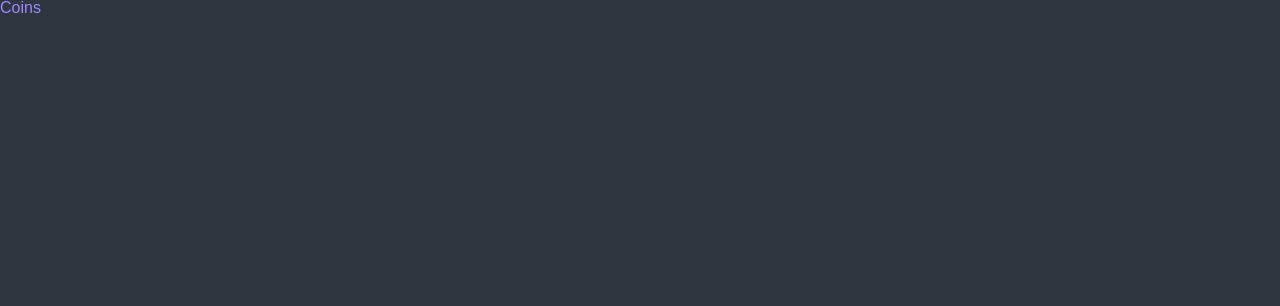
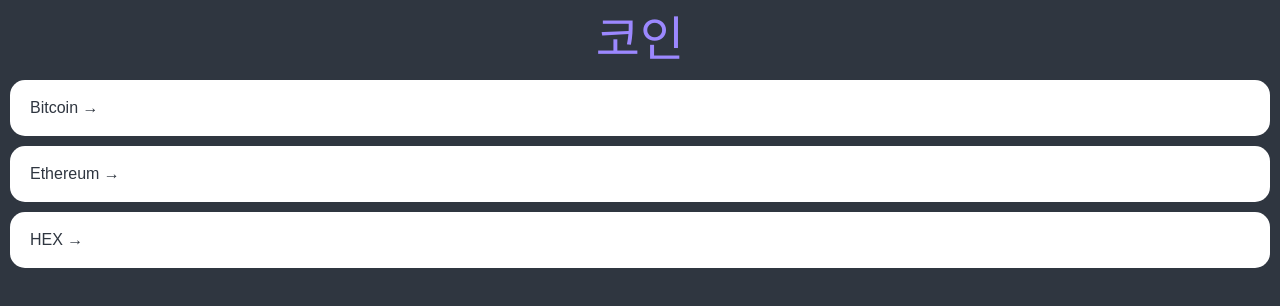
Before and after one commit to uheaji/react-typescript, a React (Create React App) app: page / in a window 1280 px wide. Shown: the top 306 px of the page. Built offline with nearby package versions, Linux system fonts and the light colour scheme.

Commit message:
#4.2 Home part1

```diff
--- a/src/App.tsx
+++ b/src/App.tsx
@@ -60,10 +60,11 @@
   }
   a{
     text-decoration: none;
+    color: inherit;
   }
 `;
 
-// fragments : DOM에 별도 노드를 추가하지 않고 자식 목록을 그룹화할 수 있습니다. (= 유령 컴포넌트)
+// Fragments : DOM에 별도 노드를 추가하지 않고 자식 목록을 그룹화할 수 있습니다. (= 유령 컴포넌트)
 function App() {
   return (
     <>
--- a/src/index.tsx
+++ b/src/index.tsx
@@ -7,9 +7,9 @@
 const root = ReactDOM.createRoot(document.getElementById("root") as HTMLElement);
 
 root.render(
-  <React.StrictMode>
+  <div>
     <ThemeProvider theme={theme}>
       <App />
     </ThemeProvider>
-  </React.StrictMode>
+  </div>
 );
--- a/src/routes/Coin.tsx
+++ b/src/routes/Coin.tsx
@@ -6,7 +6,7 @@
 
 
 function Coin() {
-    // useParams() : url에서 관심있어하는 정보를 잡아낼 수 있게 해준다.
+    // useParams(): url에서 관심있어하는 정보를 잡아낼 수 있게 해준다.
     const { coinId } = useParams<RouteParams>();
     return <h1>Coin: {coinId} </h1>
 }
--- a/src/routes/Coins.tsx
+++ b/src/routes/Coins.tsx
@@ -1,11 +1,88 @@
+import { Link } from "react-router-dom";
 import styled from "styled-components";
 
+const Container = styled.div`
+  padding: 0px 10px;
+`;
+
+const Header = styled.header`
+  height: 10vh;
+  display: flex;
+  justify-content: center;
+  align-items: center;
+  justify-content: center;
+`;
+
+const CoinsList = styled.ul``;
+
+const Coin = styled.li`
+  background-color: white;
+  color: ${(props) => props.theme.bgColor};
+  padding: 20px;
+  margin-bottom: 10px;
+  border-radius: 15px;
+  a{
+    transition: color .2s ease-in;
+    display: block;
+  }
+  &:hover {
+    a {
+      color: ${(props)=> props.theme.accentColor};
+    }
+  }
+`;
+
 const Title = styled.h1`
+  font-size: 48px;
   color: ${(props)=> props.theme.accentColor};
 `;
 
+const coins = [
+  {
+    id: "btc-bitcoin",
+    name: "Bitcoin",
+    symbol: "BTC",
+    rank: 1,
+    is_new: false,
+    is_active: true,
+    type: "coin",
+  },
+  {
+    id: "eth-ethereum",
+    name: "Ethereum",
+    symbol: "ETH",
+    rank: 2,
+    is_new: false,
+    is_active: true,
+    type: "coin",
+  },
+  {
+    id: "hex-hex",
+    name: "HEX",
+    symbol: "HEX",
+    rank: 3,
+    is_new: false,
+    is_active: true,
+    type: "token",
+  },
+];
+
 function Coins() {
-  return <Title>Coins</Title>;
+  return (
+    <Container>
+      <Header>
+        <Title>코인</Title>
+      </Header>
+      <CoinsList>
+        {/* a.href 페이지가 새로고침이 됨 */}
+        {coins.map((coin) => (
+          <Coin key={coin.id}>
+            <Link to={`/${coin.id}`}>{coin.name} &rarr;</Link>
+          </Coin>
+        ))}
+      </CoinsList>
+    </Container>
+  );
 }
 
 export default Coins;
```
